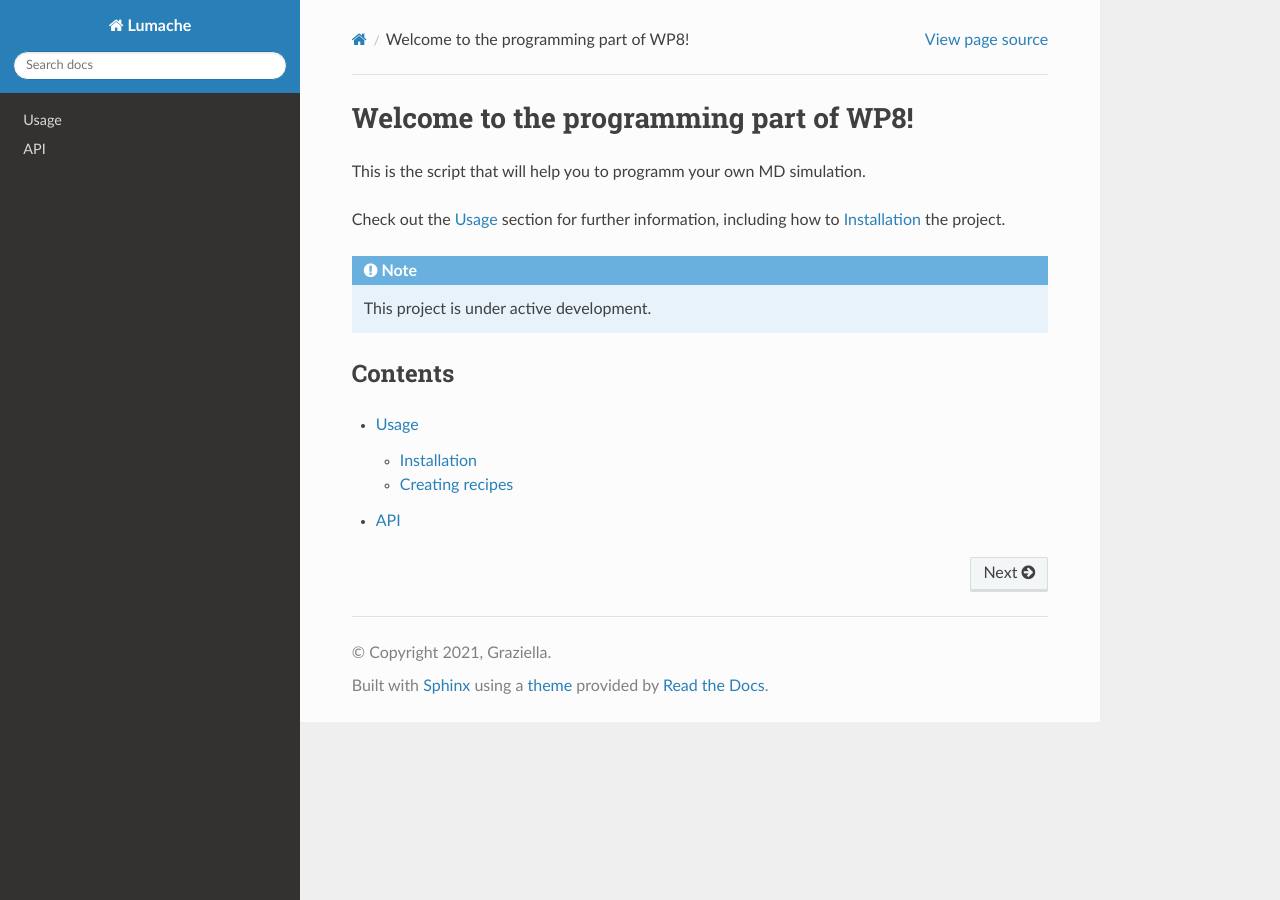
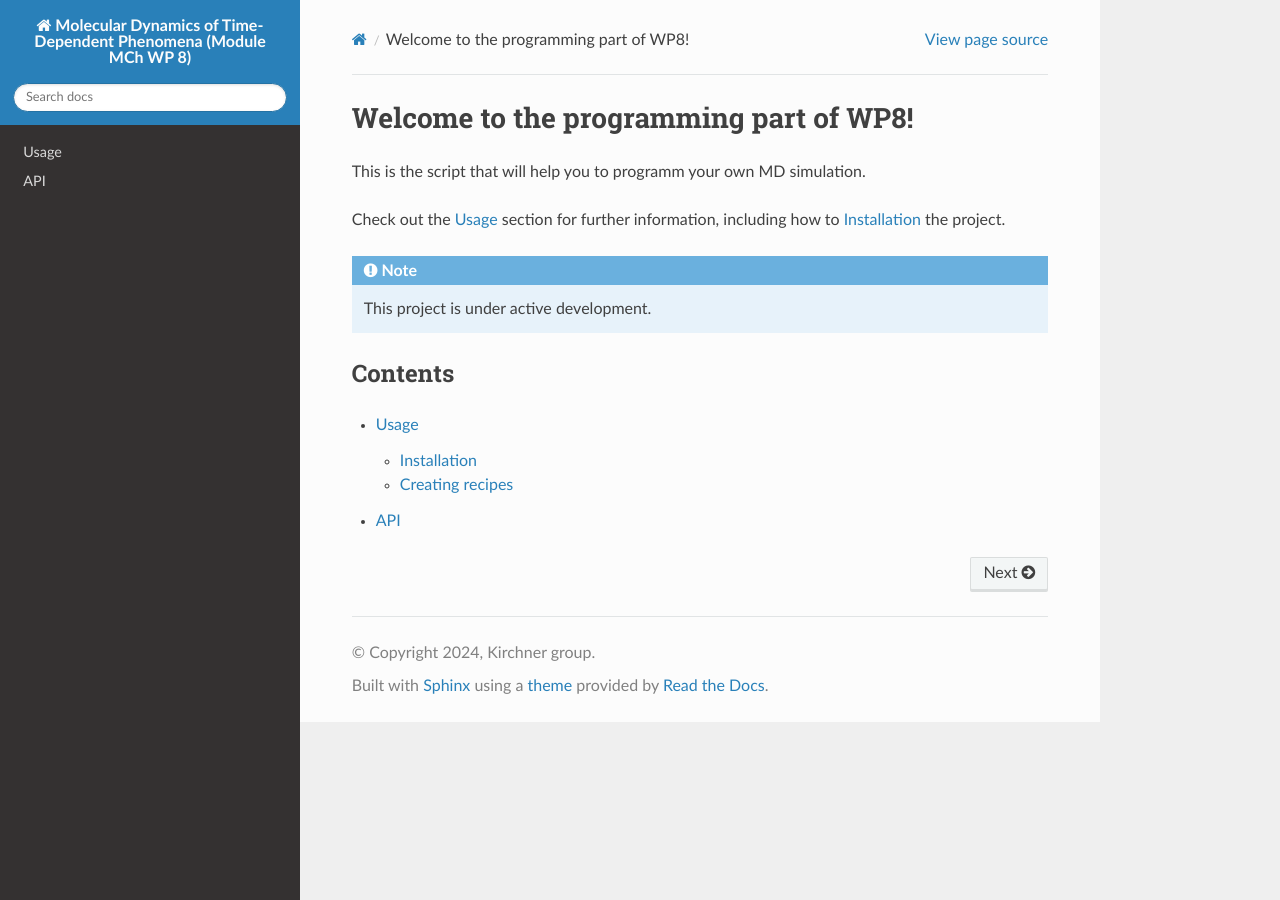
Before and after one commit to Katrin-Drys/WP8_programming, a Sphinx documentation site: the page built from docs/source/index.rst, in a window 1280 px wide. Built offline with Sphinx 7.4.7 and the Read the Docs theme 3.1.0, drawn with Linux system fonts in a browser that asks for light colours.

Commit message:
conf.py angepasst

```diff
--- a/docs/source/conf.py
+++ b/docs/source/conf.py
@@ -2,12 +2,12 @@
 
 # -- Project information
 
-project = 'Lumache'
-copyright = '2021, Graziella'
-author = 'Graziella'
+project = 'Molecular Dynamics of Time-Dependent Phenomena (Module MCh WP 8)'
+copyright = '2024, Kirchner group'
+author = 'Kirchner group'
 
-release = '0.1'
-version = '0.1.0'
+release = 'WISe2024'
+#version = '0.1.0'
 
 # -- General configuration
 
```
